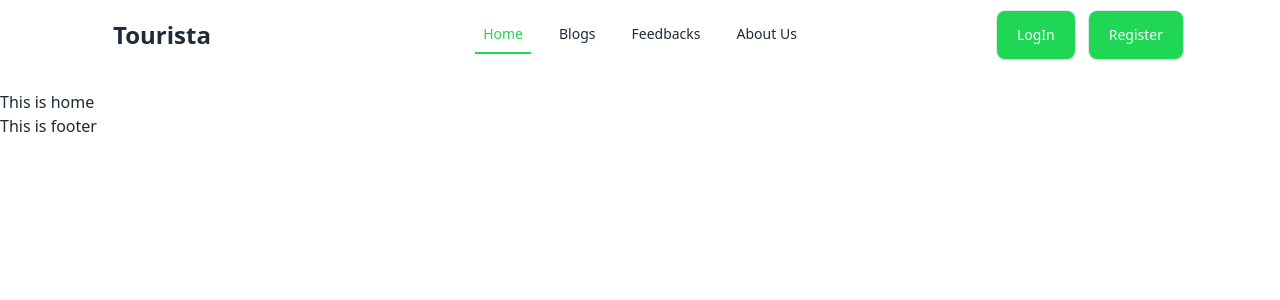
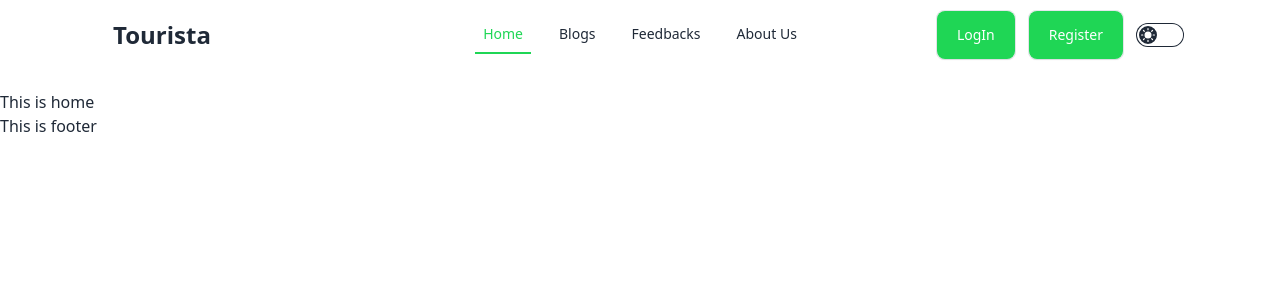
Before and after one commit to Kamrul-Islam-171/Assignment-ten-client-side, a React (Vite) app: page / in a window 1280 px wide. Shown: the top 300 px of the page. Built offline with nearby package versions, Linux system fonts and the light colour scheme; no server answers.

Commit message:
theme added

```diff
--- a/src/LayOuts/NavBar/NavBar.jsx
+++ b/src/LayOuts/NavBar/NavBar.jsx
@@ -1,14 +1,41 @@
-import { useContext } from "react";
+import { useContext, useEffect, useState } from "react";
 import { Link, NavLink } from "react-router-dom";
 import { AuthContext } from "../../Provider/AuthProvider/AuthProvider";
+import useFecth from "../../Utilities/useFecth";
 
 const NavBar = () => {
+
+    // const [theme, setTheme] = useState(null);
+    // const [toggle, setToggle] = useState(true);
+
+    // const [defaultTheme, setDefaultTheme] = useFecth();
+    const [defaultTheme, setDefaultTheme] = useState(localStorage.getItem("theme") ?? "light");
+
+    console.log(defaultTheme)
 
     const { user, userLogOut } = useContext(AuthContext);
     // const [photo, setPhoto] = useState(null);
     const scrollToTop = () => {
         window.scrollTo(0, 0)
     }
+
+    const handleTheme = e => {
+        if (e.target.checked) setDefaultTheme('dark');
+        else setDefaultTheme('light')
+    }
+
+
+    useEffect(() => {
+
+
+        localStorage.setItem('theme', defaultTheme)
+        const localTheme = localStorage.getItem('theme')
+
+
+        document.querySelector('html').setAttribute('data-theme', localTheme);
+    }, [defaultTheme]);
+
+    // console.log(theme)
 
     const handleLogout = () => {
         console.log('please logout');
@@ -20,6 +47,8 @@
                 console.log(error)
             })
     }
+
+    // console.log(toggle)
 
     const navlinks = <>
         <NavLink className={({ isActive }) =>
@@ -112,6 +141,13 @@
                                 </div>
                             </>
                     }
+                    <div >
+                        <label className="cursor-pointer grid place-items-center">
+                            <input onChange={handleTheme} checked = {defaultTheme == 'light' ? false : true} type="checkbox" value="synthwave" className="toggle theme-controller bg-base-content row-start-1 col-start-1 col-span-2" />
+                            <svg className="col-start-1 row-start-1 stroke-base-100 fill-base-100" xmlns="http://www.w3.org/2000/svg" width="14" height="14" viewBox="0 0 24 24" fill="none" stroke="currentColor" strokeWidth="2" strokeLinecap="round" strokeLinejoin="round"><circle cx="12" cy="12" r="5" /><path d="M12 1v2M12 21v2M4.2 4.2l1.4 1.4M18.4 18.4l1.4 1.4M1 12h2M21 12h2M4.2 19.8l1.4-1.4M18.4 5.6l1.4-1.4" /></svg>
+                            <svg className="col-start-2 row-start-1 stroke-base-100 fill-base-100" xmlns="http://www.w3.org/2000/svg" width="14" height="14" viewBox="0 0 24 24" fill="none" stroke="currentColor" strokeWidth="2" strokeLinecap="round" strokeLinejoin="round"><path d="M21 12.79A9 9 0 1 1 11.21 3 7 7 0 0 0 21 12.79z"></path></svg>
+                        </label>
+                    </div>
 
                 </div>
 
--- /dev/null
+++ b/src/Utilities/useFecth.js
@@ -0,0 +1,16 @@
+import { useEffect, useState } from "react";
+
+
+
+const useFecth = () => {
+
+    const [defaultTheme, setDefaultTheme] = useState('light');
+    useEffect(() => {
+        fetch('http://localhost:5000/theme').
+            then(res => res.json())
+            .then(data => setDefaultTheme(data[0].theme))
+    }, [])
+    return [defaultTheme, setDefaultTheme]
+};
+
+export default useFecth;
--- a/tailwind.config.js
+++ b/tailwind.config.js
@@ -4,6 +4,7 @@
     "./index.html",
     "./src/**/*.{js,ts,jsx,tsx}",
   ],
+
   theme: {
     extend: {
       colors: {
@@ -14,4 +15,7 @@
     },
   },
   plugins: [require("daisyui")],
+  daisyui: {
+    themes: ['light', 'dark'],
+  },
 }
```
